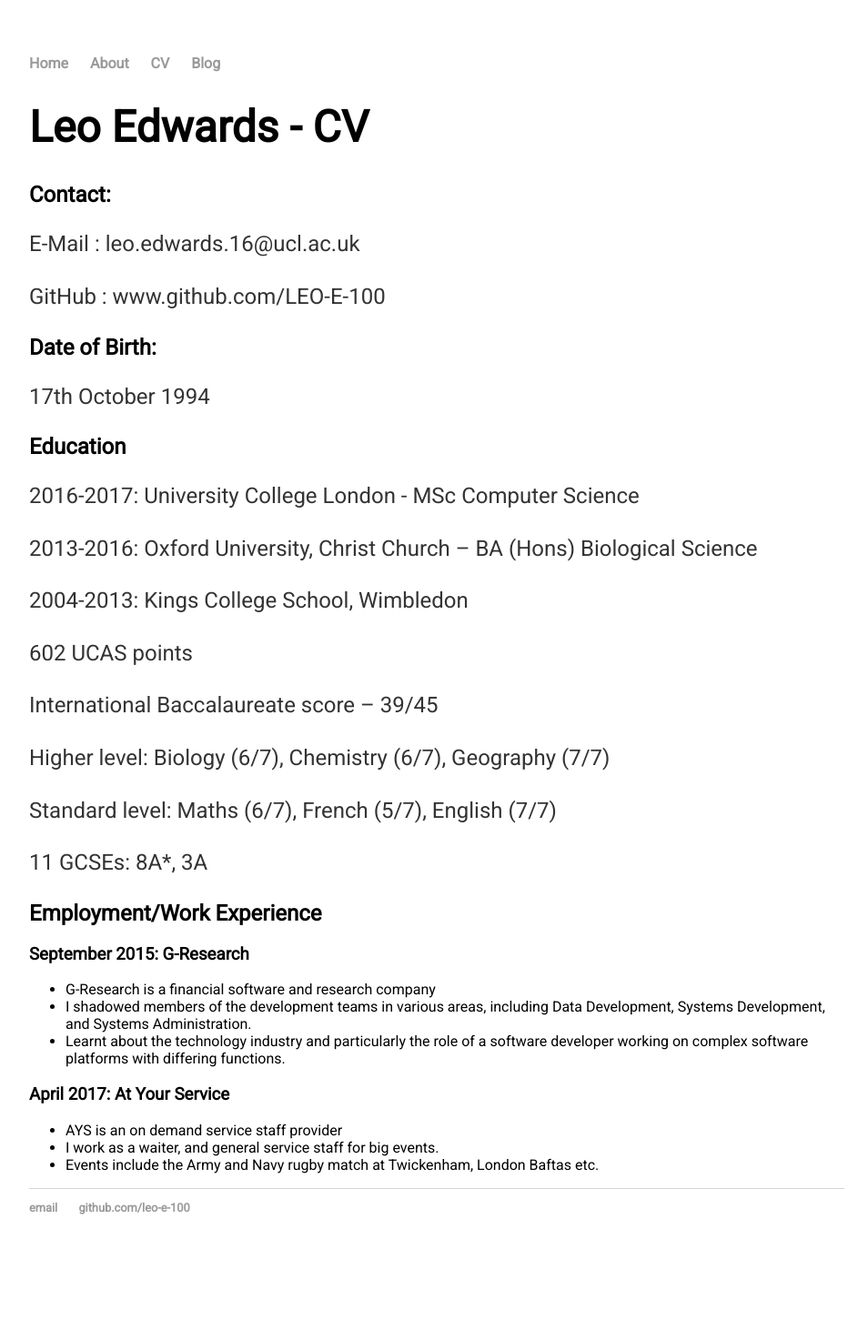
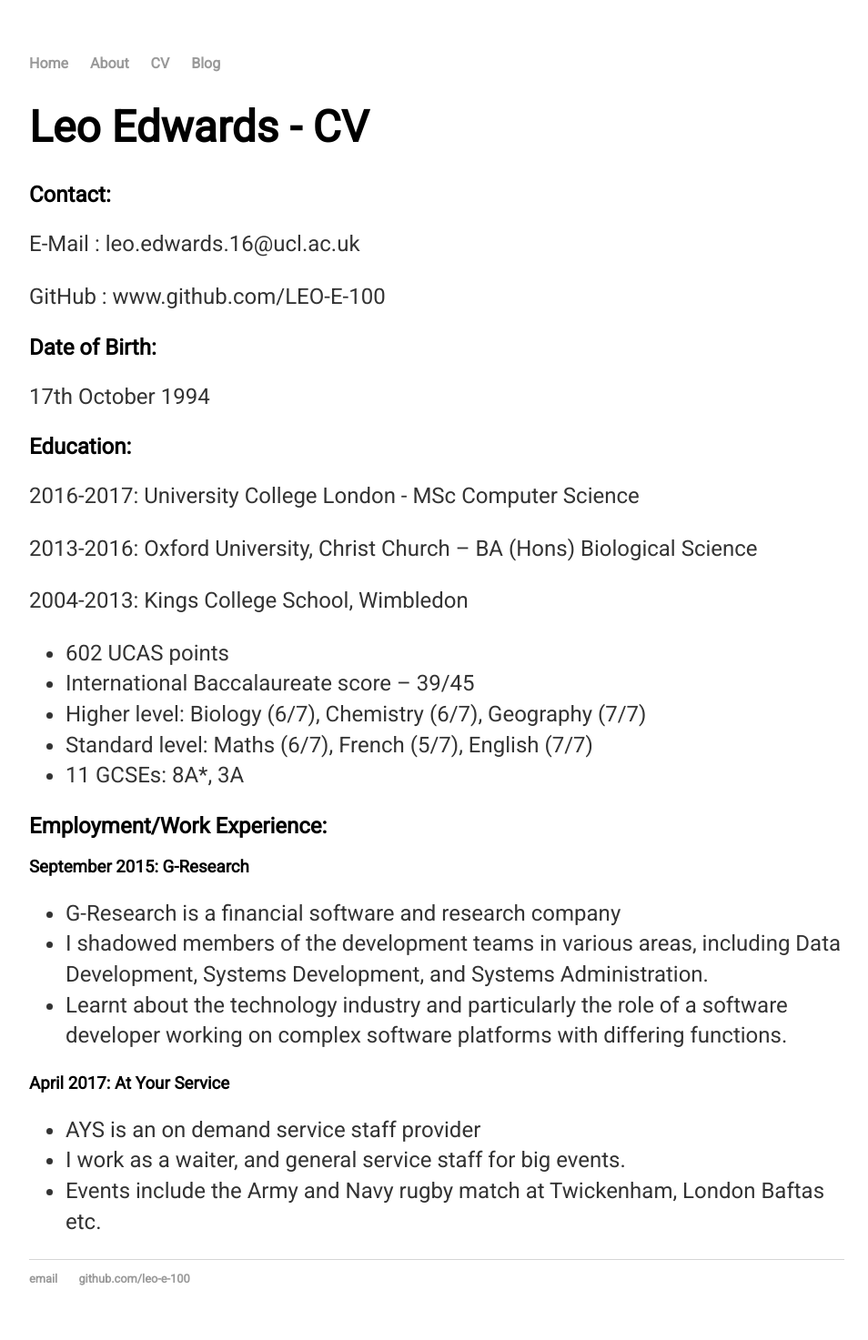
Before and after one commit to LEO-E-100/leo-e-100.github.io, a Jekyll site: the page built from CV/index.html, in a window 1280 px wide. Shown: the whole page at 91% size, without its empty margins (160-1114 px from the left). Built offline with Jekyll 4.4.1, drawn with Linux system fonts in a browser that asks for light colours; before the commit the page ends 1395 px from its top, so only the background shows below that.

Commit message:
Improve CSS for CV

```diff
--- a/CV/index.html
+++ b/CV/index.html
@@ -16,37 +16,42 @@ title: Leo Edwards - CV
 
     <p>17th October 1994</p>
 
-    <h2>Education</h2>
+    <h2>Education:</h2>
 
     <p>2016-2017: University College London - MSc Computer Science</p>
 
     <p>2013-2016: Oxford University, Christ Church – BA (Hons) Biological Science</p>
 
     <p>2004-2013: Kings College School, Wimbledon</p>
+  <div class="list_1">
+    <ul>
+    <li>602 UCAS points</li>
 
-    <p>602 UCAS points</p>
+    <li>International Baccalaureate score – 39/45</li>
 
-    <p>International Baccalaureate score – 39/45</p>
+    <li>Higher level: Biology (6/7), Chemistry (6/7), Geography (7/7)</li>
 
-    <p>Higher level: Biology (6/7), Chemistry (6/7), Geography (7/7)</p>
+    <li>Standard level: Maths (6/7), French (5/7), English (7/7)</li>
 
-    <p>Standard level: Maths (6/7), French (5/7), English (7/7)</p>
-
-    <p>11 GCSEs: 8A*, 3A</p>
-
-    <h2>Employment/Work Experience</h2>
+    <li>11 GCSEs: 8A*, 3A</li>
+  </ul>
+</div>
+    <h2>Employment/Work Experience:</h2>
 
     <h3>September 2015: G-Research </h3>
+<div class="list_2">
     <ul>
         <li>G-Research is a financial software and research company</li>
         <li>I shadowed members of the development teams in various areas, including Data Development, Systems Development, and Systems Administration.</li>
         <li>Learnt about the technology industry and particularly the role of a software developer working on complex software platforms with differing functions.</li>
     </ul>
-
+</div>
     <h3>April 2017: At Your Service</h3>
+<div class="list_3">
     <ul>
         <li>AYS is an on demand service staff provider</li>
         <li>I work as a waiter, and general service staff for big events.</li>
         <li>Events include the Army and Navy rugby match at Twickenham, London Baftas etc.</li>
     </ul>
+  </div>
 </div>
--- a/css/main.css
+++ b/css/main.css
@@ -42,6 +42,26 @@ ul.post li {
     list-style: none;
 }
 
-p.CV {
-  color: red;
+ul.CV {
+  font-size: 1.5em;
+  line-height: 1.4em;
+  color: #333;
 }
+
+.list_1 {
+  font-size: 1.5em;
+  line-height: 1.4em;
+  color: #333;
+}
+
+.list_2 {
+  font-size: 1.5em;
+  line-height: 1.4em;
+  color: #333;
+}
+
+.list_3 {
+  font-size: 1.5em;
+  line-height: 1.4em;
+  color: #333;
+}
```
